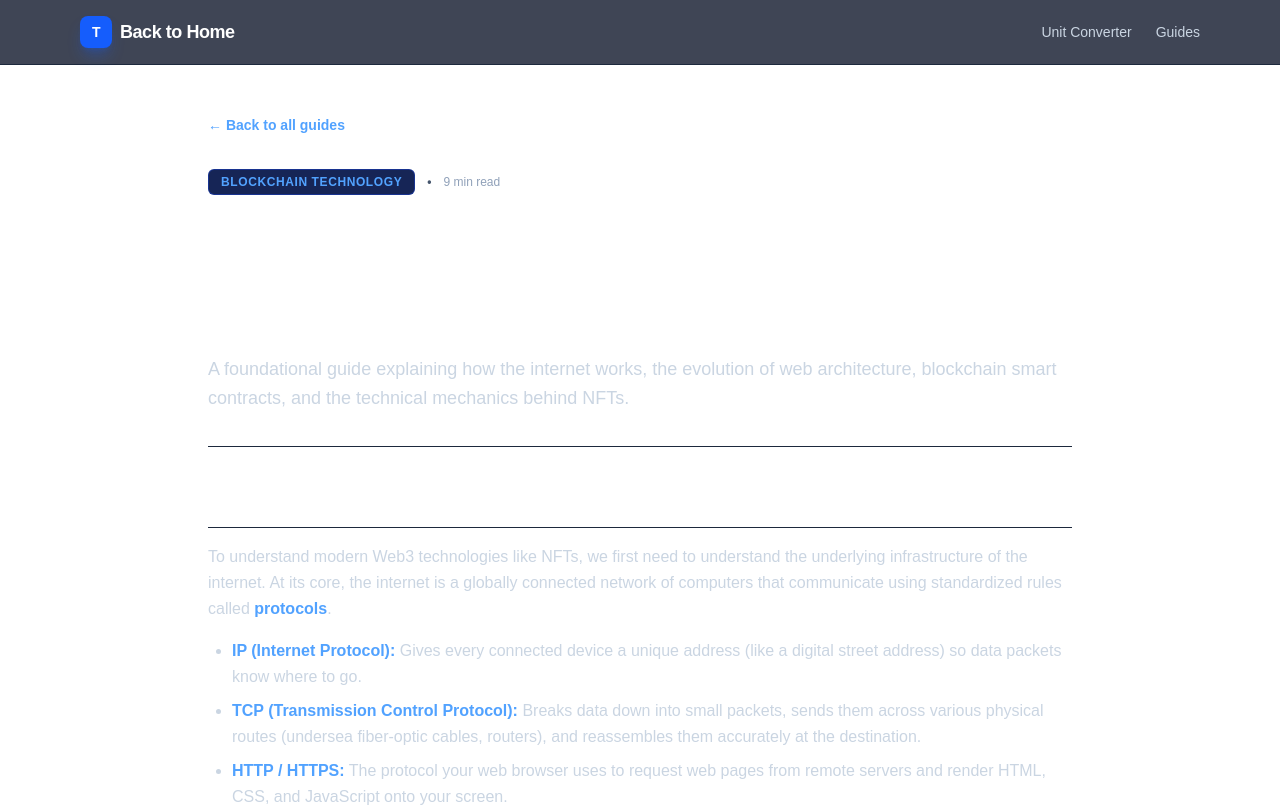
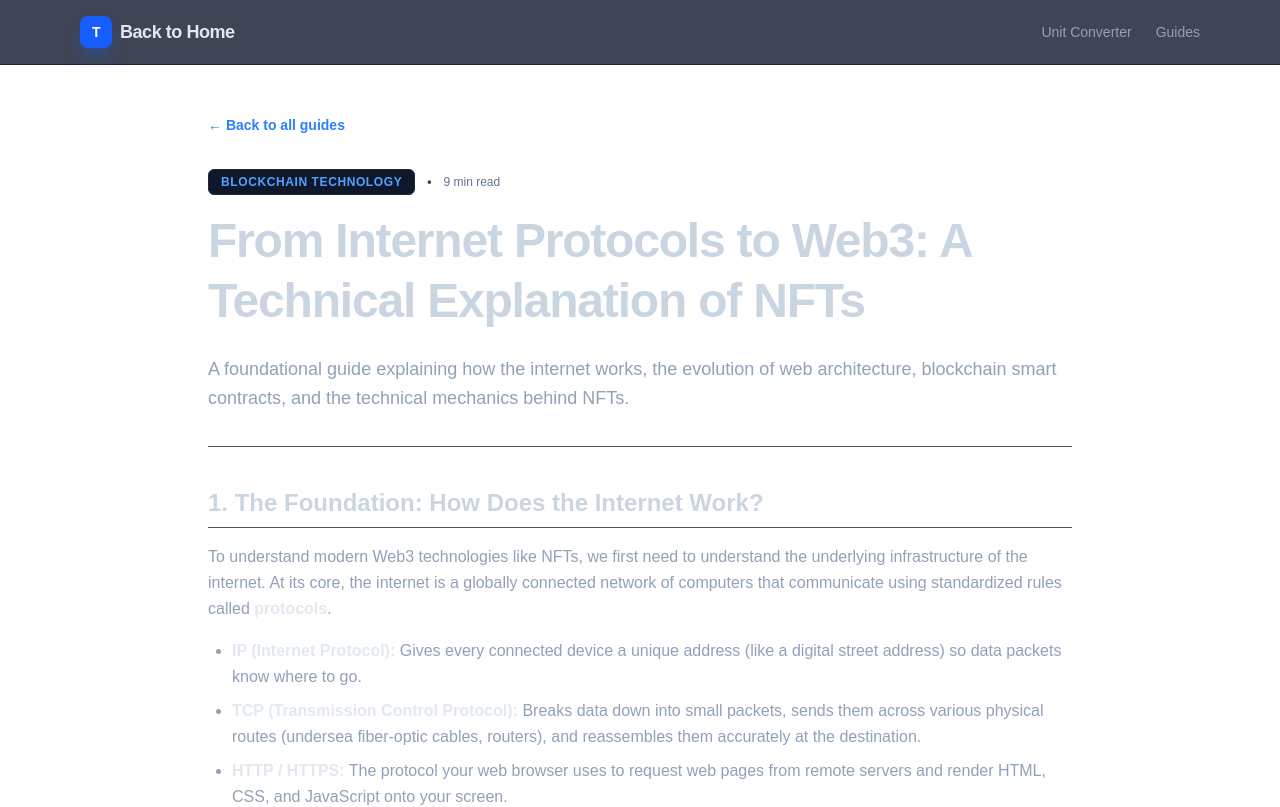
Before and after one commit to serdarozden/my-tools-site, a Next.js app: page /blog/how-internet-works-to-nfts-technical-guide in a window 1280 px wide. Shown: the top 807 px of the page. Built offline with nearby package versions, Linux system fonts and the light colour scheme.

Commit message:
darkened blog post titles and content for a muted theme

```diff
--- a/src/app/blog/[slug]/page.js
+++ b/src/app/blog/[slug]/page.js
@@ -18,7 +18,6 @@ export default async function ArticleDetailPage({ params }) {
   const { slug } = await params;
   const article = articles.find((a) => a.slug === slug);
 
-  // Eğer url'deki slug verilerimiz arasında yoksa 404 sayfasına gönder
   if (!article) {
     notFound();
   }
@@ -29,46 +28,48 @@ export default async function ArticleDetailPage({ params }) {
       <div className="mb-8">
         <Link
           href="/blog"
-          className="inline-flex items-center gap-2 text-sm font-semibold text-blue-400 hover:text-blue-300 transition"
+          className="inline-flex items-center gap-2 text-sm font-semibold text-blue-500 hover:text-blue-400 transition"
         >
           &larr; Back to all guides
         </Link>
       </div>
 
       {/* Article Header */}
-      <header className="mb-10 pb-8 border-b border-slate-800">
-        <div className="flex items-center gap-3 text-xs font-bold text-blue-400 mb-4">
-          <span className="bg-blue-950 border border-blue-800/60 px-3 py-1 rounded-md uppercase tracking-wider">
+      <header className="mb-10 pb-8 border-b border-slate-800/80">
+        <div className="flex items-center gap-3 text-xs font-bold text-blue-500 mb-4">
+          <span className="bg-slate-900 border border-slate-800 px-3 py-1 rounded-md uppercase tracking-wider text-blue-400">
             {article.category}
           </span>
-          <span className="text-slate-600">•</span>
-          <span className="text-slate-400 font-normal">{article.readTime}</span>
+          <span className="text-slate-700">•</span>
+          <span className="text-slate-500 font-normal">{article.readTime}</span>
         </div>
 
-        <h1 className="text-3xl sm:text-5xl font-black text-white tracking-tight mb-6 leading-tight">
+        {/* Ana Başlık - Çok daha koyu / küllü ton */}
+        <h1 className="text-3xl sm:text-5xl font-extrabold text-slate-300 tracking-tight mb-6 leading-tight">
           {article.title}
         </h1>
 
-        <p className="text-lg text-slate-300 leading-relaxed font-normal">
+        {/* Açıklama Paragrafı */}
+        <p className="text-lg text-slate-400 leading-relaxed font-normal">
           {article.description}
         </p>
       </header>
 
-      {/* Article Content (HTML Render Enabled) */}
+      {/* Article Content (Baya Koyu / Tok Tonlar) */}
       <article
-        className="prose prose-invert max-w-none text-slate-300 leading-relaxed space-y-4
-                   [&_h2]:text-2xl [&_h2]:font-extrabold [&_h2]:text-white [&_h2]:mt-8 [&_h2]:mb-4 [&_h2]:border-b [&_h2]:border-slate-800 [&_h2]:pb-2
-                   [&_p]:text-slate-300 [&_p]:leading-relaxed [&_p]:mb-4
+        className="prose prose-invert max-w-none text-slate-400 leading-relaxed space-y-4
+                   [&_h2]:text-2xl [&_h2]:font-bold [&_h2]:text-slate-300 [&_h2]:mt-8 [&_h2]:mb-4 [&_h2]:border-b [&_h2]:border-slate-800/80 [&_h2]:pb-2
+                   [&_p]:text-slate-400 [&_p]:leading-relaxed [&_p]:mb-4
                    [&_ul]:list-disc [&_ul]:pl-6 [&_ul]:space-y-2 [&_ul]:mb-6
-                   [&_li]:text-slate-300
-                   [&_strong]:text-blue-400 [&_strong]:font-semibold
-                   [&_code]:bg-slate-800 [&_code]:text-blue-300 [&_code]:px-1.5 [&_code]:py-0.5 [&_code]:rounded [&_code]:text-xs"
+                   [&_li]:text-slate-400
+                   [&_strong]:text-slate-200 [&_strong]:font-semibold
+                   [&_code]:bg-slate-900 [&_code]:text-slate-300 [&_code]:border [&_code]:border-slate-800 [&_code]:px-1.5 [&_code]:py-0.5 [&_code]:rounded [&_code]:text-xs"
         dangerouslySetInnerHTML={{ __html: article.content }}
       />
 
       {/* Call to Action Card */}
-      <div className="p-6 bg-slate-900 border border-slate-800 rounded-2xl my-8">
-        <h3 className="text-xl font-bold text-white mb-2">Need to run quick conversions?</h3>
+      <div className="p-6 bg-slate-900/60 border border-slate-800/80 rounded-2xl my-8">
+        <h3 className="text-xl font-bold text-slate-200 mb-2">Need to run quick conversions?</h3>
         <p className="text-slate-400 text-sm mb-4">
           Use our free universal engineering unit converter to switch between metric, imperial, pressure, and CAD measurements instantly.
         </p>
--- a/src/app/layout.js
+++ b/src/app/layout.js
@@ -9,14 +9,14 @@ export const metadata = {
 export default function RootLayout({ children }) {
   return (
     <html lang="en" className="dark">
-      <body className="bg-slate-950 text-slate-100 flex flex-col min-h-screen font-sans selection:bg-blue-600 selection:text-white">
+      <body className="bg-slate-950 text-slate-300 flex flex-col min-h-screen font-sans selection:bg-blue-600 selection:text-white">
         {/* Dark Header / Navbar */}
         <header className="bg-slate-900/80 backdrop-blur-md border-b border-slate-800 sticky top-0 z-50">
           <div className="max-w-6xl mx-auto px-4 h-16 flex items-center justify-between">
             <Link
               href="/"
               title="Back to Home"
-              className="flex items-center gap-2 font-bold text-lg text-white tracking-tight hover:text-blue-400 transition"
+              className="flex items-center gap-2 font-bold text-lg text-slate-200 tracking-tight hover:text-blue-400 transition"
             >
               <span className="bg-blue-600 text-white w-8 h-8 rounded-lg flex items-center justify-center font-black text-sm shadow-lg shadow-blue-600/30">
                 T
@@ -24,7 +24,7 @@ export default function RootLayout({ children }) {
               <span>Back to Home</span>
             </Link>
 
-            <nav className="flex items-center gap-6 text-sm font-medium text-slate-300">
+            <nav className="flex items-center gap-6 text-sm font-medium text-slate-400">
               <Link href="/tools/unit-converter" className="hover:text-blue-400 transition">
                 Unit Converter
               </Link>
@@ -41,15 +41,15 @@ export default function RootLayout({ children }) {
         </div>
 
         {/* Dark Footer */}
-        <footer className="bg-slate-900 border-t border-slate-800/80 py-8 mt-16">
-          <div className="max-w-6xl mx-auto px-4 flex flex-col sm:flex-row items-center justify-between gap-4 text-xs text-slate-400">
+        <footer className="bg-slate-900 border-t border-slate-800/80 py-8 mt-16 text-slate-400">
+          <div className="max-w-6xl mx-auto px-4 flex flex-col sm:flex-row items-center justify-between gap-4 text-xs">
             <div>
               © {new Date().getFullYear()} TechTools. All rights reserved.
             </div>
             <div className="flex gap-6">
-              <Link href="/privacy" className="hover:text-white transition">Privacy Policy</Link>
-              <Link href="/terms" className="hover:text-white transition">Terms of Service</Link>
-              <Link href="/contact" className="hover:text-white transition">Contact</Link>
+              <Link href="/privacy" className="hover:text-slate-200 transition">Privacy Policy</Link>
+              <Link href="/terms" className="hover:text-slate-200 transition">Terms of Service</Link>
+              <Link href="/contact" className="hover:text-slate-200 transition">Contact</Link>
             </div>
           </div>
         </footer>
```
